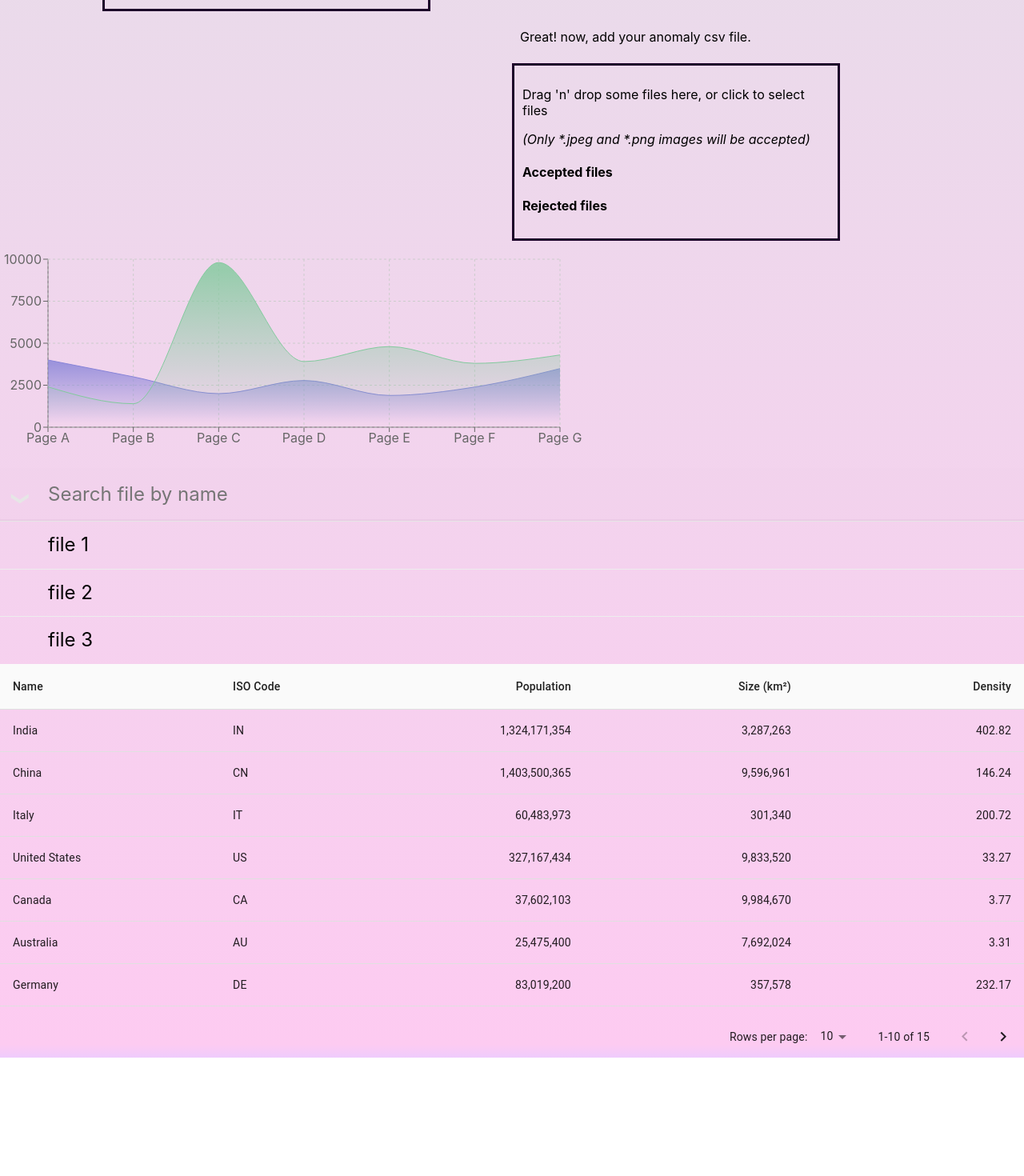
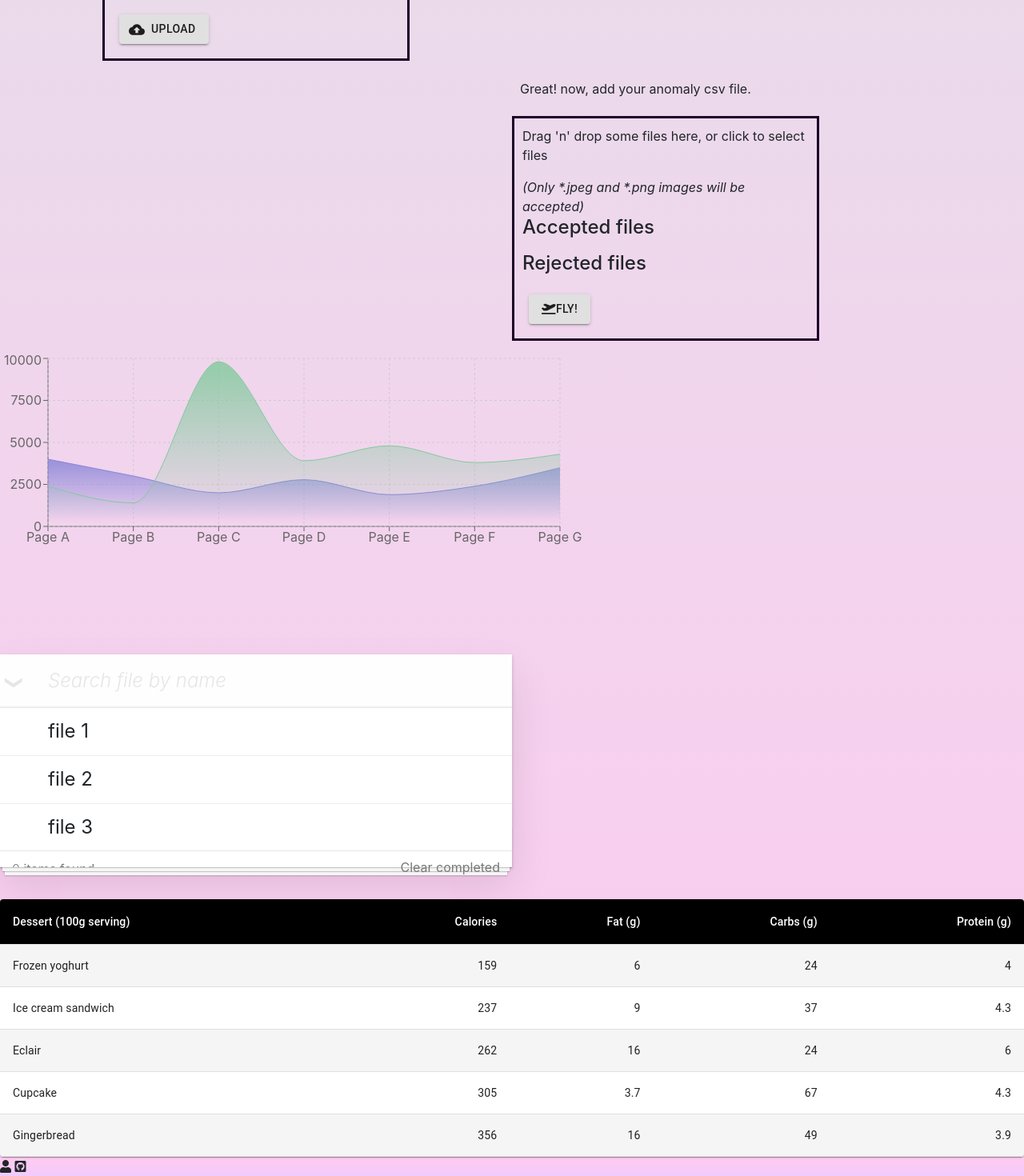
Before and after one commit to SapirHirak/Anomaly-_Detection_WebApp, a React (Create React App) app in the folder detection-webapp/: page / in a window 1280 px wide. Shown: the part 308-1778 px from the top of the page at 80% size. Before the commit the page ends 1630 px from the top, so only its background shows below. Built offline with nearby package versions, Linux system fonts and the light colour scheme.

Commit message:
new table and model filter

```diff
--- a/detection-webapp/package.json
+++ b/detection-webapp/package.json
@@ -9,6 +9,7 @@
     "@testing-library/jest-dom": "^5.12.0",
     "@testing-library/react": "^11.2.6",
     "@testing-library/user-event": "^12.8.3",
+    "bootstrap": "^5.0.0",
     "node-gyp": "^8.0.0",
     "react": "^17.0.2",
     "react-dom": "^17.0.2",
--- a/detection-webapp/public/index.html
+++ b/detection-webapp/public/index.html
@@ -8,6 +8,21 @@
   <meta name="theme-color" content="#000000" />
   <meta name="description" content="Web site created using create-react-app" />
   <link rel="apple-touch-icon" href="%PUBLIC_URL%/logo192.png" />
+  <!-- CSS only -->
+  <link href="https://cdn.jsdelivr.net/npm/bootstrap@5.0.0/dist/css/bootstrap.min.css" rel="stylesheet"
+    integrity="sha384-wEmeIV1mKuiNpC+IOBjI7aAzPcEZeedi5yW5f2yOq55WWLwNGmvvx4Um1vskeMj0" crossorigin="anonymous">
+
+  <!-- JavaScript Bundle with Popper -->
+  <script src="https://cdn.jsdelivr.net/npm/bootstrap@5.0.0/dist/js/bootstrap.bundle.min.js"
+    integrity="sha384-p34f1UUtsS3wqzfto5wAAmdvj+osOnFyQFpp4Ua3gs/ZVWx6oOypYoCJhGGScy+8"
+    crossorigin="anonymous"></script>
+
+  <script defer src="/your-path-to-fontawesome/js/brands.js"></script>
+  <script defer src="/your-path-to-fontawesome/js/solid.js"></script>
+  <script defer src="/your-path-to-fontawesome/js/fontawesome.js"></script>
+  <link rel="stylesheet" href="https://cdnjs.cloudflare.com/ajax/libs/font-awesome/5.15.3/css/all.min.css"
+    integrity="sha512-iBBXm8fW90+nuLcSKlbmrPcLa0OT92xO1BIsZ+ywDWZCvqsWgccV3gFoRBv0z+8dLJgyAHIhR35VZc2oM/gI1w=="
+    crossorigin="anonymous" />
   <!--
       manifest.json provides metadata used when your web app is installed on a
       user's mobile device or desktop. See https://developers.google.com/web/fundamentals/web-app-manifest/
@@ -28,6 +43,9 @@
 <body>
   <noscript>You need to enable JavaScript to run this app.</noscript>
   <div id="root"></div>
+
+  <i class="fas fa-user"></i> <!-- uses solid style -->
+  <i class="fab fa-github-square"></i> <!-- uses brand style -->
   <!--
       This HTML file is a template.
       If you open it directly in the browser, you will see an empty page.
--- a/detection-webapp/src/App.css
+++ b/detection-webapp/src/App.css
@@ -4,7 +4,8 @@ body {
 }
 
 .tableCss {
-    width: 50%;
+    width: 80%;
+    justify-content: center;
 }
 
 .dragDropLearn {
@@ -87,6 +88,7 @@ input[type="checkbox"] {
     position: relative;
     box-shadow: 0 2px 4px 0 rgba(0, 0, 0, 0.2),
         0 25px 50px 0 rgba(0, 0, 0, 0.1);
+    width: 50%;
 }
 
 .todoapp input::-webkit-input-placeholder {
--- a/detection-webapp/src/App.js
+++ b/detection-webapp/src/App.js
@@ -1,14 +1,15 @@
 
 import './App.css';
 import Graph from './Graph';
-import Search from './Search';
+import Search from './ModelsList/Search';
 // import TableApp from './TableApp';
-import DragDropLearn from './DragDropLearn';
-import DragDropAnomaly from './DragDropAnomaly';
+import DragDropLearn from './DragDrop/DragDropLearn';
+import DragDropAnomaly from './DragDrop/DragDropAnomaly';
 import DragAndDrop from './DragAndDrop';
-import LearnList from './LearnList';
+import LearnList from './ModelsList/LearnList';
 import StickyHeadTable from './StickyHeadTable';
 import reactDom from 'react-dom';
+import TableAnomaly from './TableAnomaly';
 import { useState } from "react";
 
 
@@ -18,14 +19,25 @@ function App() {
     { id: 2, fileName: "file 2" },
     { id: 3, fileName: "file 3" }
   ]);
+  const [filterredName, setfilterredName] = useState("")
 
   function addNewLearn(itemTitle) {
-    setLearnFile([...learnFiles, { title: itemTitle }]);
+    setLearnFile([...learnFiles, { id: 4, fileName: itemTitle }]);
   }
 
   function removeLearn(item) {
     const updateItems = learnFiles.filter(currentItem => item.title === currentItem.title)
     setLearnFile(updateItems);
+  }
+
+  //
+  function searchFilterEvent(text) {
+    setfilterredName(text);
+  }
+
+  //filter the array by search words
+  function renderLearnFiles() {
+    return learnFiles.filter(file => file.fileName.includes(filterredName));
   }
 
   return (
@@ -34,10 +46,12 @@ function App() {
       <DragDropLearn />
       <DragDropAnomaly />
       <Graph />
-      <Search />
-      <LearnList learnFiles={learnFiles} removeLearn={removeLearn} />
-
-      <StickyHeadTable />
+      <section className="todoapp">
+        <Search searchFilterEvent={searchFilterEvent} />
+        <LearnList learnFiles={renderLearnFiles()} removeLearn={removeLearn} />
+      </section>
+      {/* <TableAnomaly /> */}
+      <StickyHeadTable></StickyHeadTable>
 
 
     </div>
--- a/detection-webapp/src/DragDropAnomaly.js
+++ b/detection-webapp/src/DragDrop/DragDropAnomaly.js
@@ -1,6 +1,20 @@
 import React from 'react';
 import { useDropzone } from 'react-dropzone';
-import './App.css';
+import Button from '@material-ui/core/Button';
+import { makeStyles } from '@material-ui/core/styles';
+import DeleteIcon from '@material-ui/icons/Delete';
+import CloudUploadIcon from '@material-ui/icons/CloudUpload';
+import KeyboardVoiceIcon from '@material-ui/icons/KeyboardVoice';
+import Icon from '@material-ui/core/Icon';
+import SaveIcon from '@material-ui/icons/Save';
+
+import '../App.css';
+
+const useStyles = makeStyles((theme) => ({
+    button: {
+        margin: theme.spacing(1),
+    },
+}));
 
 function Accept(props) {
     const {
@@ -28,7 +42,7 @@ function Accept(props) {
             </ul>
         </li>
     ));
-
+    const classes = useStyles();
     return (
         <div >
             <div className="greatTitle">Great! now, add your anomaly csv file.</div>
@@ -44,8 +58,18 @@ function Accept(props) {
                     <h4>Rejected files</h4>
                     <ul>{fileRejectionItems}</ul>
                 </aside>
-            </section>
-        </div>
+                <Button
+                    variant="contained"
+                    color="default"
+                    className={classes.button}
+                >
+                    <i class="fas fa-plane-departure"></i>
+
+                            Fly!
+                </Button>
+            </section >
+
+        </div >
     );
 }
 
--- a/detection-webapp/src/DragDropLearn.js
+++ b/detection-webapp/src/DragDrop/DragDropLearn.js
@@ -1,6 +1,19 @@
 import React from 'react';
 import { useDropzone } from 'react-dropzone';
-import './App.css';
+import Button from '@material-ui/core/Button';
+import { makeStyles } from '@material-ui/core/styles';
+import DeleteIcon from '@material-ui/icons/Delete';
+import CloudUploadIcon from '@material-ui/icons/CloudUpload';
+import KeyboardVoiceIcon from '@material-ui/icons/KeyboardVoice';
+import Icon from '@material-ui/core/Icon';
+import SaveIcon from '@material-ui/icons/Save';
+import '../App.css';
+
+const useStyles = makeStyles((theme) => ({
+    button: {
+        margin: theme.spacing(1),
+    },
+}));
 
 function Accept(props) {
     const {
@@ -28,7 +41,7 @@ function Accept(props) {
             </ul>
         </li>
     ));
-
+    const classes = useStyles();
     return (
         <div>
             <div>First, please enter your Learn csv file.</div>
@@ -44,6 +57,14 @@ function Accept(props) {
                     <h4>Rejected files</h4>
                     <ul>{fileRejectionItems}</ul>
                 </aside>
+                <Button
+                    variant="contained"
+                    color="default"
+                    className={classes.button}
+                    startIcon={<CloudUploadIcon />}
+                >
+                    Upload
+                </Button>
             </section>
         </div>
     );
--- a/detection-webapp/src/LearnList.js
+++ b/detection-webapp/src/ModelsList/LearnList.js
@@ -88,8 +88,8 @@ function LearnList({ learnFiles, removeItem }) {
                 <input className="toggle-all"
                     type="checkbox" />
                 <ul className="todo-list">
-                    {learnFiles.map(item => (
-                        <li>
+                    {learnFiles.map((item, index) => (
+                        <li key={index}>
                             <div className="view">
                                 <input className="toggle"
 
@@ -97,10 +97,15 @@ function LearnList({ learnFiles, removeItem }) {
                                 <label>{item.fileName}</label>
                                 <button onClick={removeItem} className="destroy" />
                             </div>
-                            <input class="edit" />
+                            <input className="edit" />
                         </li>
                     ))} </ul>
             </section>
+            <footer className="footer">
+                <span className="todo-count"><strong>0</strong> items found</span>
+                <button className="clear-completed">Clear completed
+    </button>
+            </footer>
 
         </div>
     )
--- a/detection-webapp/src/Search.js
+++ b/detection-webapp/src/ModelsList/Search.js
@@ -1,17 +1,17 @@
-function Search({ title, addItem }) {
+function Search({ searchFilterEvent }) {
 
     function handleEnter(event) {
         if (event.code === 'Enter') {
             //filterr addItem(event.target.value);
+            searchFilterEvent(event.target.value);
         }
     }
 
     return (
 
         <header className="header">
-            <h1>{title}</h1>
             <input className="new-todo"
-                onKeyDown={handleEnter}
+                onChange={(e) => searchFilterEvent(e.target.value)}
                 placeholder="Search file by name"
                 autoFocus />
         </header>
--- a/detection-webapp/src/StickyHeadTable.js
+++ b/detection-webapp/src/StickyHeadTable.js
@@ -1,4 +1,4 @@
-import { makeStyles, Table, TableBody, TableCell, TableContainer, TableHead, TablePagination, TableRow } from "@material-ui/core";
+/*import { makeStyles, Table, TableBody, TableCell, TableContainer, TableHead, TablePagination, TableRow, withStyles } from "@material-ui/core";
 import { useState } from "react";
 import './App.css';
 
@@ -28,6 +28,16 @@ const columns = [
         format: (value) => value.toFixed(2),
     },
 ];
+
+const StyledTableCell = withStyles((theme) => ({
+    head: {
+        backgroundColor: theme.palette.common.black,
+        color: theme.palette.common.white,
+    },
+    body: {
+        fontSize: 14,
+    },
+}))(TableCell);
 
 function createData(name, code, population, size) {
     const density = population / size;
@@ -59,6 +69,9 @@ const useStyles = makeStyles({
     container: {
         maxHeight: 440,
     },
+    stickyHeader: {
+        backgroundColor: "black"
+    }
 });
 
 export default function StickyHeadTable() {
@@ -77,7 +90,7 @@ export default function StickyHeadTable() {
 
     return (
         // <Paper className={classes.root}>
-        <div calssName="tableCss">
+        <div className="tableCss">
             <TableContainer className={classes.container}>
                 <Table stickyHeader aria-label="sticky table">
                     <TableHead>
@@ -120,7 +133,87 @@ export default function StickyHeadTable() {
                 onChangePage={handleChangePage}
                 onChangeRowsPerPage={handleChangeRowsPerPage}
             />
-            {/*  </Paper> */}
+
         </div>
     );
 }
+*/
+
+import React from 'react';
+import { withStyles, makeStyles } from '@material-ui/core/styles';
+import Table from '@material-ui/core/Table';
+import TableBody from '@material-ui/core/TableBody';
+import TableCell from '@material-ui/core/TableCell';
+import TableContainer from '@material-ui/core/TableContainer';
+import TableHead from '@material-ui/core/TableHead';
+import TableRow from '@material-ui/core/TableRow';
+import Paper from '@material-ui/core/Paper';
+
+const StyledTableCell = withStyles((theme) => ({
+    head: {
+        backgroundColor: theme.palette.common.black,
+        color: theme.palette.common.white,
+    },
+    body: {
+        fontSize: 14,
+    },
+}))(TableCell);
+
+const StyledTableRow = withStyles((theme) => ({
+    root: {
+        '&:nth-of-type(odd)': {
+            backgroundColor: theme.palette.action.hover,
+        },
+    },
+}))(TableRow);
+
+function createData(name, calories, fat, carbs, protein) {
+    return { name, calories, fat, carbs, protein };
+}
+
+const rows = [
+    createData('Frozen yoghurt', 159, 6.0, 24, 4.0),
+    createData('Ice cream sandwich', 237, 9.0, 37, 4.3),
+    createData('Eclair', 262, 16.0, 24, 6.0),
+    createData('Cupcake', 305, 3.7, 67, 4.3),
+    createData('Gingerbread', 356, 16.0, 49, 3.9),
+];
+
+const useStyles = makeStyles({
+    table: {
+        minWidth: 700,
+    },
+});
+
+export default function CustomizedTables() {
+    const classes = useStyles();
+
+    return (
+        <TableContainer component={Paper}>
+            <Table className={classes.table} aria-label="customized table">
+                <TableHead>
+                    <TableRow>
+                        <StyledTableCell>Dessert (100g serving)</StyledTableCell>
+                        <StyledTableCell align="right">Calories</StyledTableCell>
+                        <StyledTableCell align="right">Fat&nbsp;(g)</StyledTableCell>
+                        <StyledTableCell align="right">Carbs&nbsp;(g)</StyledTableCell>
+                        <StyledTableCell align="right">Protein&nbsp;(g)</StyledTableCell>
+                    </TableRow>
+                </TableHead>
+                <TableBody>
+                    {rows.map((row) => (
+                        <StyledTableRow key={row.name}>
+                            <StyledTableCell component="th" scope="row">
+                                {row.name}
+                            </StyledTableCell>
+                            <StyledTableCell align="right">{row.calories}</StyledTableCell>
+                            <StyledTableCell align="right">{row.fat}</StyledTableCell>
+                            <StyledTableCell align="right">{row.carbs}</StyledTableCell>
+                            <StyledTableCell align="right">{row.protein}</StyledTableCell>
+                        </StyledTableRow>
+                    ))}
+                </TableBody>
+            </Table>
+        </TableContainer>
+    );
+}
--- /dev/null
+++ b/detection-webapp/src/TableAnomaly.js
@@ -0,0 +1,42 @@
+function TableAnomaly() {
+
+    function handleEnter(event) {
+        if (event.code === 'Enter') {
+        }
+    }
+
+    return (
+        <table class="table">
+            <thead class="thead-dark">
+                <tr>
+                    <th scope="col">#</th>
+                    <th scope="col">First</th>
+                    <th scope="col">Last</th>
+                    <th scope="col">Handle</th>
+                </tr>
+            </thead>
+            <tbody>
+                <tr>
+                    <th scope="row">1</th>
+                    <td>Mark</td>
+                    <td>Otto</td>
+                    <td>@mdo</td>
+                </tr>
+                <tr>
+                    <th scope="row">2</th>
+                    <td>Jacob</td>
+                    <td>Thornton</td>
+                    <td>@fat</td>
+                </tr>
+                <tr>
+                    <th scope="row">3</th>
+                    <td>Larry</td>
+                    <td>the Bird</td>
+                    <td>@twitter</td>
+                </tr>
+            </tbody>
+        </table>
+    )
+}
+
+export default TableAnomaly;
```
Also changed, not shown: 2 other files (tests, documents, lock files or other folders).
